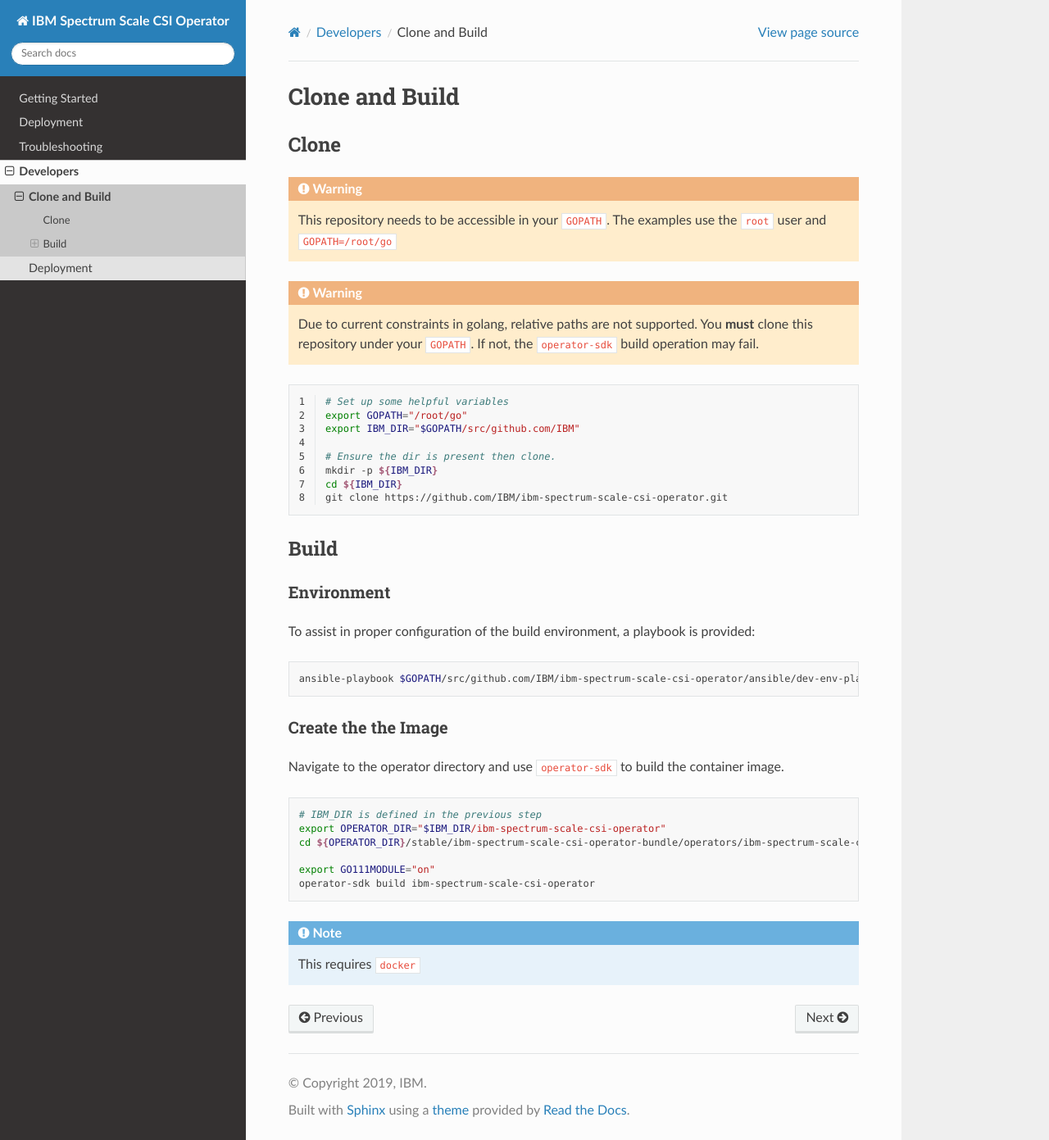
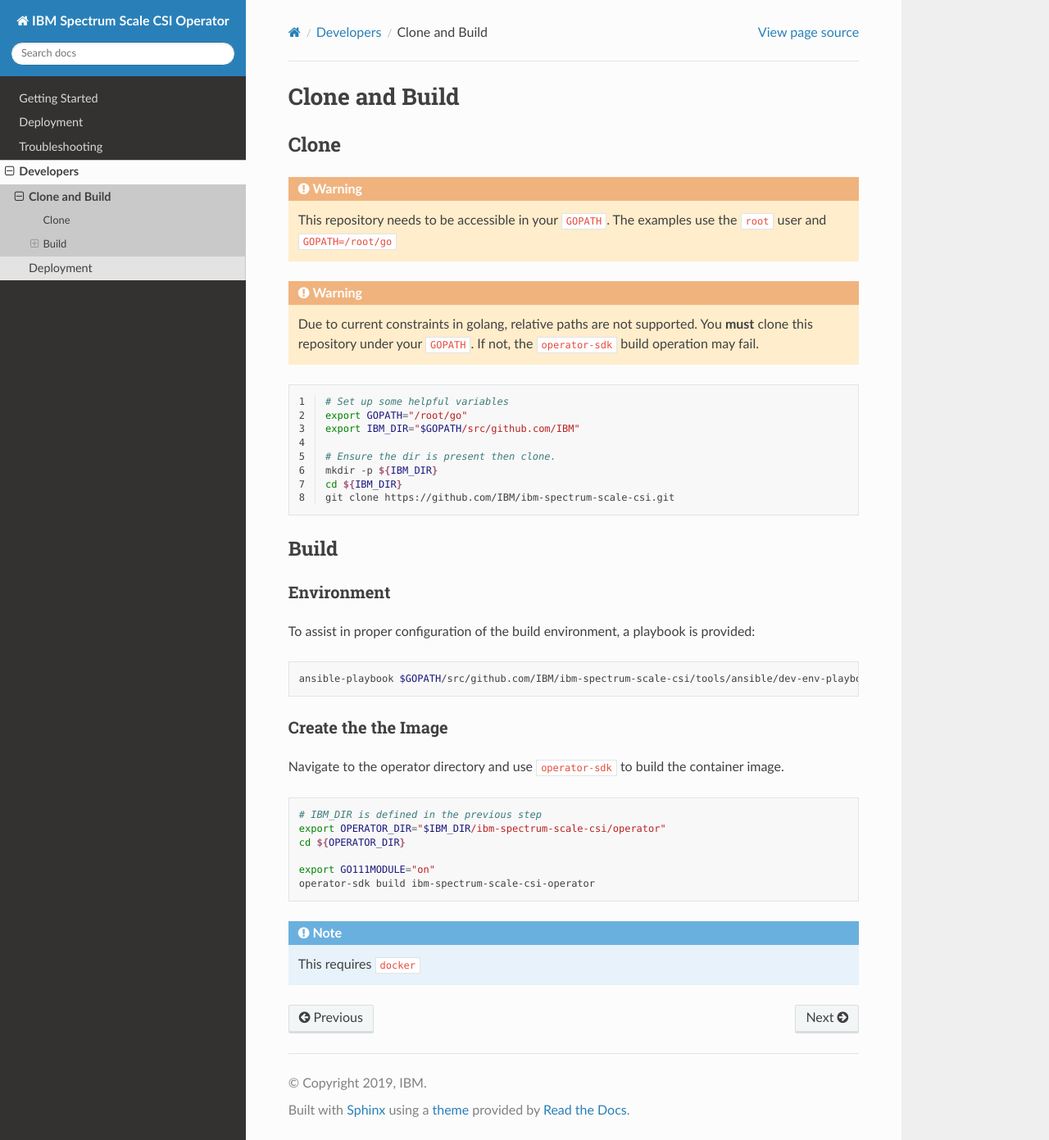
Before and after one commit to IBM/ibm-spectrum-scale-csi, a Sphinx documentation site: the page built from docs/source/developers/clone.rst, in a window 1280 px wide and 1391 px high. Shown: the whole window at 82% size. Built offline with Sphinx 7.4.7 and the Read the Docs theme 2.0.0, drawn with Linux system fonts in a browser that asks for light colours.

Commit message:
Change the references to the operator repo to the single combined repo

```diff
--- a/docs/source/deployment/manual.rst
+++ b/docs/source/deployment/manual.rst
@@ -19,7 +19,7 @@
 Create the Operator
 ===================
 
-1. Download and extract a ``.tar.gz`` file from `ibm-spectrum-scale-csi-operator/releases <https://github.com/IBM/ibm-spectrum-scale-csi-operator/releases/>`_ page.
+1. Download and extract a ``.tar.gz`` file from `ibm-spectrum-scale-csi/releases <https://github.com/IBM/ibm-spectrum-scale-csi/releases/>`_ page.
 
 2. Apply the namespace and operator configuration files.
 
--- a/docs/source/developers/clone.rst
+++ b/docs/source/developers/clone.rst
@@ -19,7 +19,7 @@
   # Ensure the dir is present then clone.
   mkdir -p ${IBM_DIR}
   cd ${IBM_DIR}
-  git clone https://github.com/IBM/ibm-spectrum-scale-csi-operator.git
+  git clone https://github.com/IBM/ibm-spectrum-scale-csi.git
 
 Build
 -----
@@ -31,7 +31,7 @@
 
 .. code-block:: bash
 
-  ansible-playbook $GOPATH/src/github.com/IBM/ibm-spectrum-scale-csi-operator/ansible/dev-env-playbook.yaml
+  ansible-playbook $GOPATH/src/github.com/IBM/ibm-spectrum-scale-csi/tools/ansible/dev-env-playbook.yaml
 
 
 Create the the Image
@@ -42,8 +42,8 @@
 .. code-block:: bash
 
   # IBM_DIR is defined in the previous step
-  export OPERATOR_DIR="$IBM_DIR/ibm-spectrum-scale-csi-operator"
-  cd ${OPERATOR_DIR}/stable/ibm-spectrum-scale-csi-operator-bundle/operators/ibm-spectrum-scale-csi-operator
+  export OPERATOR_DIR="$IBM_DIR/ibm-spectrum-scale-csi/operator"
+  cd ${OPERATOR_DIR}
 
   export GO111MODULE="on"
   operator-sdk build ibm-spectrum-scale-csi-operator
```
Also changed, not shown: docs/source/get-started/quickstart.md (+3 -4 lines), 2 other files.
